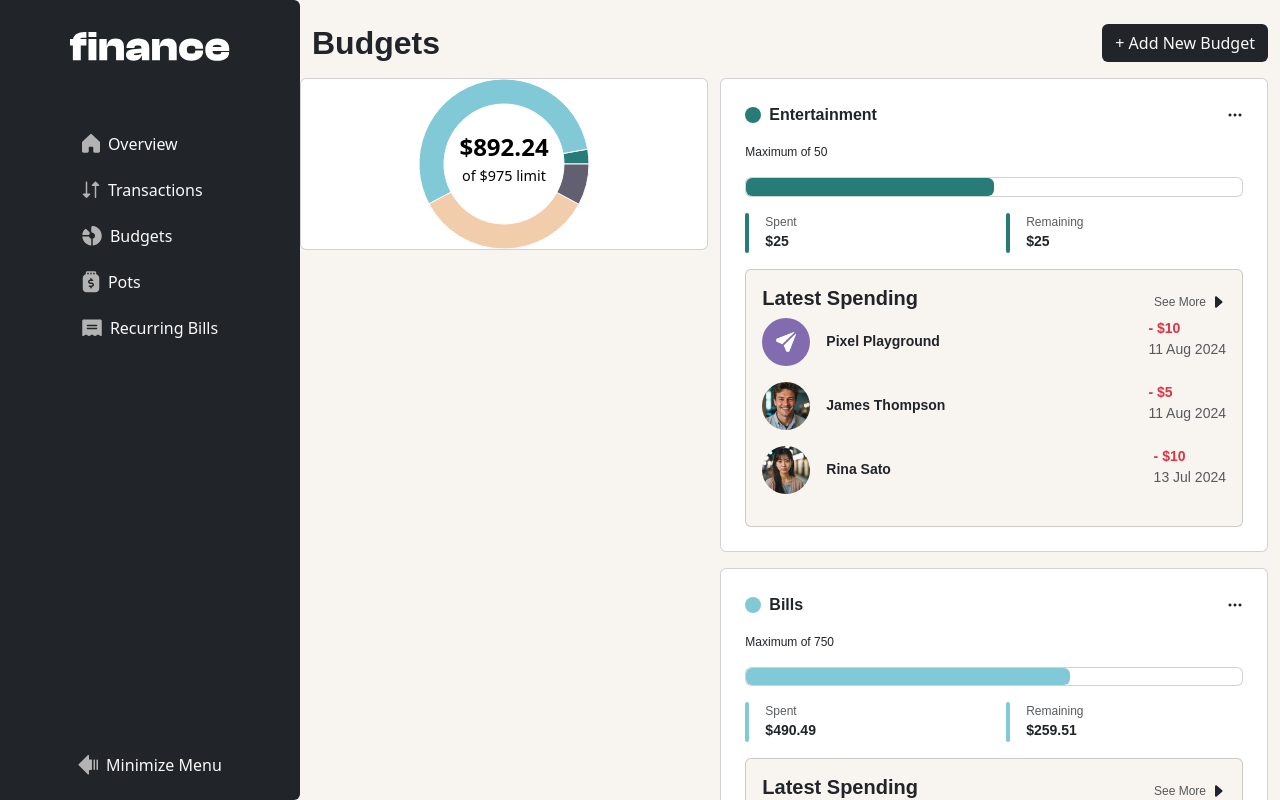
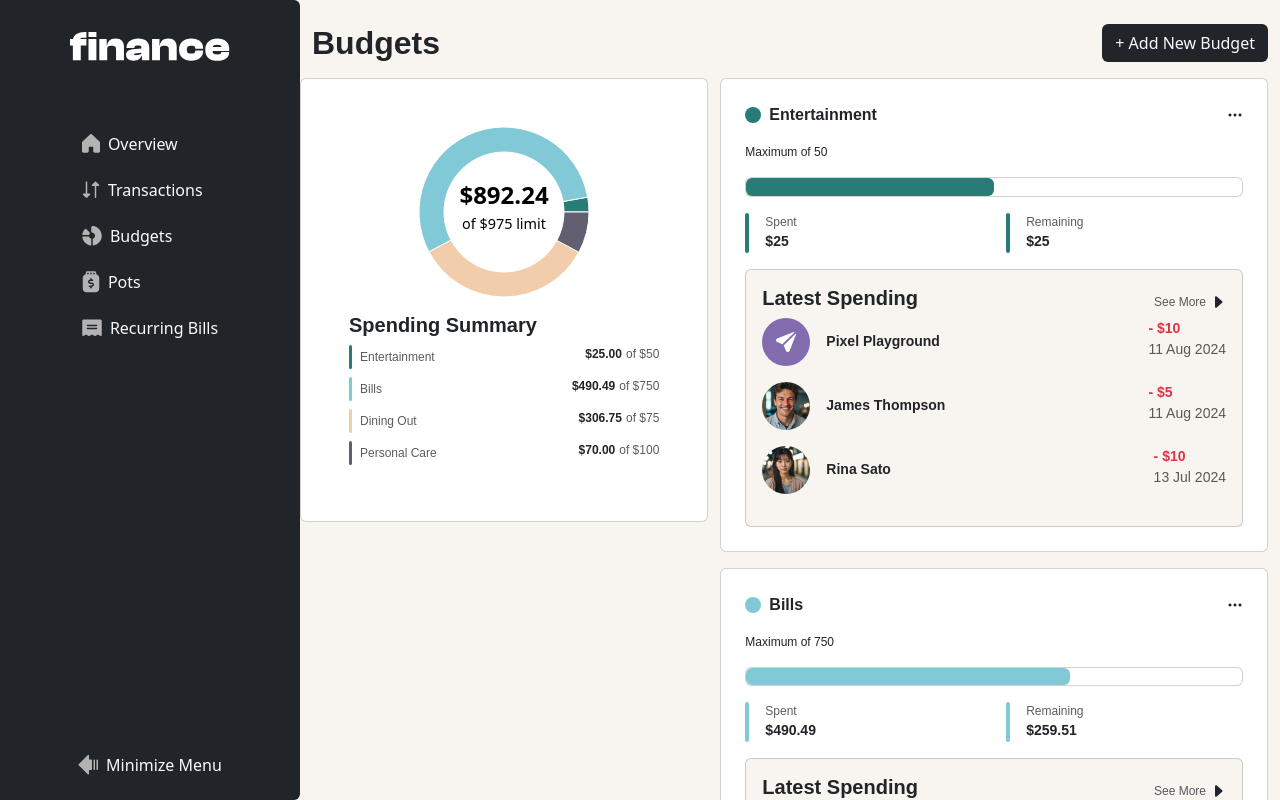
Before and after one commit to abdalsimam1-sketch/personal-finance-app, a React (Vite) app: page /budgets in a window 1280 px wide. Shown: the top 800 px of the page. Built offline with nearby package versions, Linux system fonts and the light colour scheme.

Commit message:
add : speing summary section

```diff
--- a/src/pages/Budgets.jsx
+++ b/src/pages/Budgets.jsx
@@ -34,13 +34,47 @@ export const Budgets = () => {
         <Title>Budgets</Title>
         <button className="btn text-light bg-dark">+ Add New Budget</button>
       </div>
-      <div className="row align-items-start">
-        <section className="col-12 col-md-5 card ">
-          <BudgetPieChart
-            data={PieChartData}
-            TotalSpent={totalSpent}
-            TotalLimit={limit}
-          ></BudgetPieChart>
+      <div className="row align-items-start ">
+        <section className="col-11 mx-auto col-md-5 card mb-3 p-5">
+          <div className="mb-3">
+            <BudgetPieChart
+              data={PieChartData}
+              TotalSpent={totalSpent}
+              TotalLimit={limit}
+            ></BudgetPieChart>
+          </div>
+
+          <div className="">
+            <h2 className="text-preset-2">Spending Summary</h2>
+            {budgets.map((item) => (
+              <div className="d-flex justify-content-between mb-2">
+                <div className="d-flex gap-2 align-items-center">
+                  <span
+                    style={{
+                      height: "1.5rem",
+                      width: "3px",
+                      backgroundColor: item.theme,
+                    }}
+                    className="rounded"
+                  ></span>
+                  <span className="text-preset-5 text-muted">
+                    {item.category}
+                  </span>
+                </div>
+                <div>
+                  <span className="d-flex text-preset-5 gap-1">
+                    <span className="fw-bold ">
+                      $
+                      {Math.abs(
+                        totalSpentForEachCategory(item.category),
+                      ).toFixed(2)}
+                    </span>
+                    <span className="text-muted">of ${item.maximum}</span>
+                  </span>
+                </div>
+              </div>
+            ))}
+          </div>
         </section>
         <section className="col-12 col-md-7 min-vh-100 flex-grow-1">
           {budgets.map((item) => (
```
